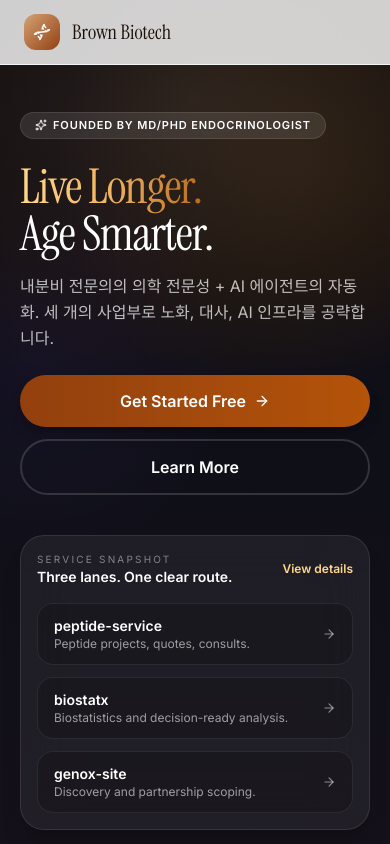
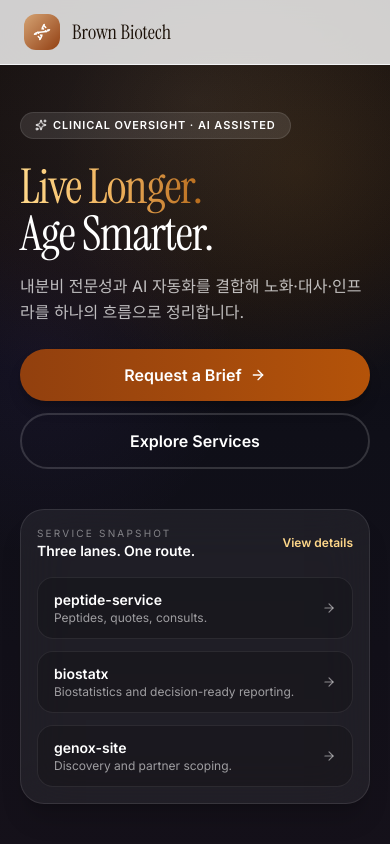
Before and after one commit to ohbryt/brown-ai, a React (Vite) app: page / in a window 390 px wide. Shown: the top 844 px of the page. Built offline with nearby package versions, Linux system fonts and the light colour scheme.

Commit message:
Tighten homepage copy and CTAs

```diff
--- a/src/App.tsx
+++ b/src/App.tsx
@@ -610,7 +610,7 @@ export function App() {
           {/* Left: Text */}
           <div className="text-white max-w-xl">
             <div className="section-badge bg-white/10 text-white border border-white/10 mb-6 sm:mb-8">
-              <Sparkles size={12} /> Founded by MD/PhD Endocrinologist
+              <Sparkles size={12} /> Clinical oversight · AI assisted
             </div>
 
             <h1 className="heading-serif text-[3rem] sm:text-6xl lg:text-7xl leading-[0.98] tracking-tight mb-4 sm:mb-6">
@@ -622,17 +622,15 @@ export function App() {
             </h1>
 
             <p className="text-base sm:text-lg text-white/72 max-w-lg mb-6 sm:mb-8 leading-relaxed">
-              내분비 전문의의 의학 전문성 + AI 에이전트의 자동화.
-              <span className="hidden sm:inline"><br />세 개의 사업부로 노화, 대사, AI 인프라를 공략합니다.</span>
-              <span className="sm:hidden"> 세 개의 사업부로 노화, 대사, AI 인프라를 공략합니다.</span>
+              내분비 전문성과 AI 자동화를 결합해 노화·대사·인프라를 하나의 흐름으로 정리합니다.
             </p>
 
             <div className="flex flex-col sm:flex-row gap-3 sm:gap-4">
               <button onClick={() => openWaitlist("Basic")} className="group inline-flex items-center justify-center gap-2 px-6 sm:px-8 py-3.5 rounded-full bg-gradient-to-r from-brand to-accent text-white font-semibold shadow-lg shadow-black/20 hover:shadow-xl hover:shadow-black/30 transition-all w-full sm:w-auto">
-                Get Started Free <ArrowRight size={16} className="group-hover:translate-x-1 transition-transform" />
+                Request a Brief <ArrowRight size={16} className="group-hover:translate-x-1 transition-transform" />
               </button>
               <a href="#bu-section" className="inline-flex items-center justify-center gap-2 px-6 sm:px-8 py-3.5 rounded-full border-2 border-white/15 text-white font-semibold hover:bg-white/5 transition w-full sm:w-auto">
-                Learn More
+                Explore Services
               </a>
             </div>
           </div>
@@ -649,15 +647,15 @@ export function App() {
             <div className="flex items-center justify-between gap-4 mb-4">
               <div>
                 <p className="text-[10px] uppercase tracking-[0.22em] text-white/45">Service snapshot</p>
-                <p className="text-sm font-semibold text-white">Three lanes. One clear route.</p>
+                <p className="text-sm font-semibold text-white">Three lanes. One route.</p>
               </div>
               <a href="#bu-section" className="text-xs font-semibold text-[#ffd88a] hover:text-[#ffe7b0] transition">View details</a>
             </div>
             <div className="grid gap-3">
               {[
-                ["peptide-service", "Peptide projects, quotes, consults."],
-                ["biostatx", "Biostatistics and decision-ready analysis."],
-                ["genox-site", "Discovery and partnership scoping."],
+                ["peptide-service", "Peptides, quotes, consults."],
+                ["biostatx", "Biostatistics and decision-ready reporting."],
+                ["genox-site", "Discovery and partner scoping."],
               ].map(([lane, desc]) => (
                 <div key={lane} className="flex items-center justify-between gap-3 rounded-2xl border border-white/8 bg-black/20 px-4 py-3">
                   <div>
```
